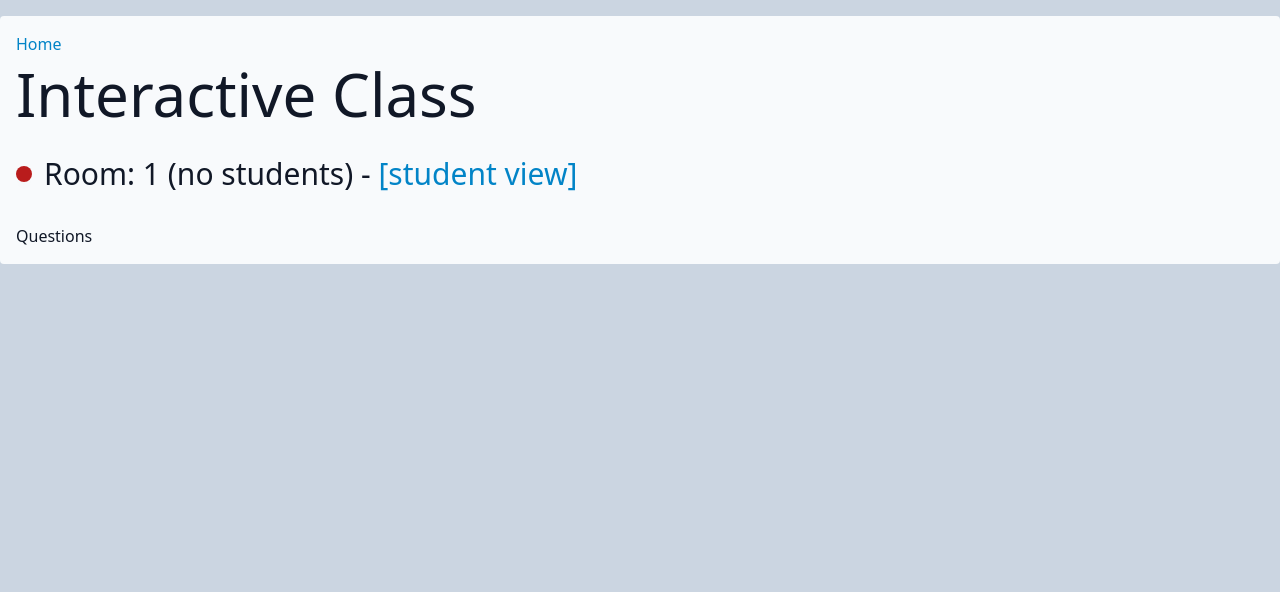
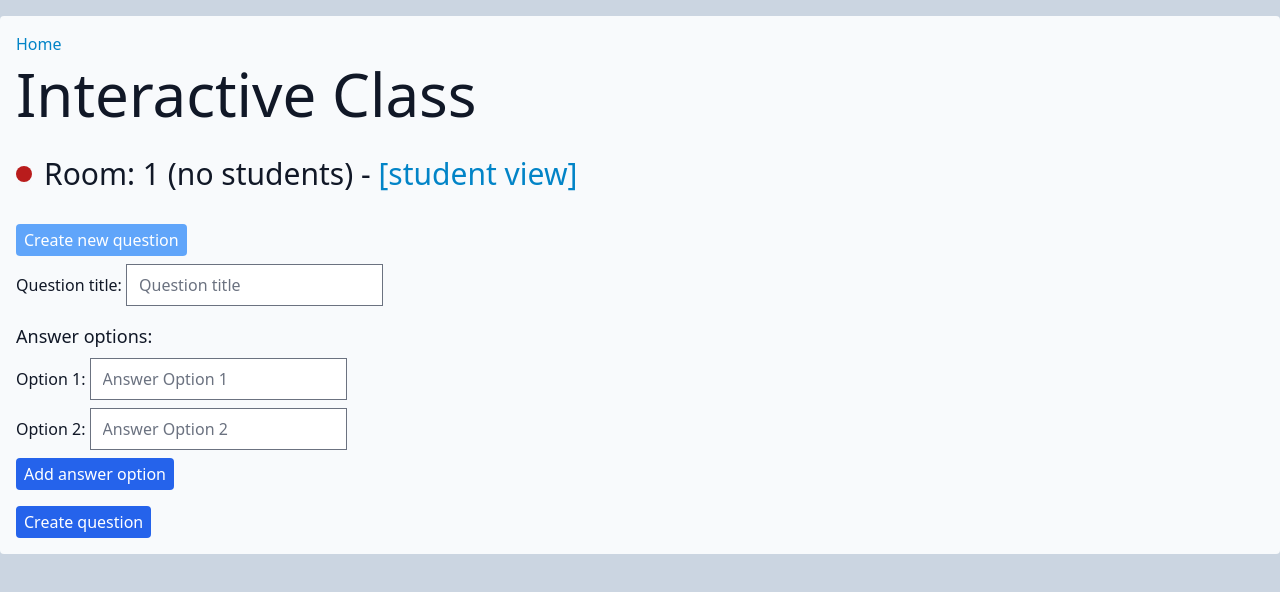
Before and after one commit to renato145/interactive_class, a Svelte app in the folder frontend/: page /room/1/teacher in a window 1280 px wide. Shown: the top 592 px of the page. Built offline with nearby package versions, Linux system fonts and the light colour scheme; no server answers.

Commit message:
create question interface

```diff
--- /dev/null
+++ b/frontend/src/components/QuestionForm.svelte
@@ -0,0 +1,57 @@
+<script lang="ts">
+  import type { Question } from "bindings/Question";
+
+  export let createQuestion: (question: Question) => void;
+  let creating = true,
+    title = "",
+    options = ["", ""];
+
+  const submitCreateQuestion = () => {
+    createQuestion({
+      title,
+      options,
+    });
+  };
+  const addOption = () => {
+    options = [...options, `Answer ${options.length + 1}`];
+    console.log(options);
+  };
+</script>
+
+<button class="btn" on:click={() => (creating = true)} disabled={creating}
+  >Create new question</button
+>
+
+{#if creating}
+  <form class="mt-2" on:submit|preventDefault={submitCreateQuestion}>
+    <label for="title">Question title:</label>
+    <input
+      type="text"
+      id="title"
+      name="title"
+      placeholder="Question title"
+      bind:value={title}
+      required
+    />
+    <p class="mt-4 text-lg">Answer options:</p>
+    {#each options as option, i}
+      <div class="mt-2">
+        <label for={`option${i + 1}`}>Option {i + 1}:</label>
+        <input
+          type="text"
+          id={`option${i + 1}`}
+          name={`option${i + 1}`}
+          placeholder={`Answer Option ${i + 1}`}
+          bind:value={option}
+          required
+        />
+      </div>
+    {/each}
+    <button
+      class="btn block mt-2"
+      type="button"
+      on:click|preventDefault={() => addOption()}>Add answer option</button
+    >
+    <button class="btn mt-4" type="submit">Create question</button>
+  </form>
+{/if}
--- a/frontend/src/index.css
+++ b/frontend/src/index.css
@@ -25,6 +25,6 @@
 
 @layer components {
   .btn {
-    @apply rounded bg-blue-600 px-2 py-1 text-white transition duration-150 hover:bg-blue-400 focus:outline-none focus:ring active:bg-blue-800;
+    @apply rounded bg-blue-600 px-2 py-1 text-white transition duration-150 hover:bg-blue-400 focus:outline-none focus:ring active:bg-blue-800 disabled:bg-blue-400;
   }
 }
--- a/frontend/src/routes/TeacherView.svelte
+++ b/frontend/src/routes/TeacherView.svelte
@@ -2,6 +2,7 @@
   import WsError from "../components/WSError.svelte";
   import WsStatus from "../components/WSStatus.svelte";
   import CupsSummary from "../components/CupsSummary.svelte";
+  import QuestionForm from "../components/QuestionForm.svelte";
   import { getWSStore } from "../stores/ws";
   export let roomName;
 
@@ -39,5 +40,5 @@
   {/if}
 
   <!-- Questions -->
-  <div class="mt-8">Questions</div>
+  <div class="mt-8"><QuestionForm {createQuestion} /></div>
 </div>
```
